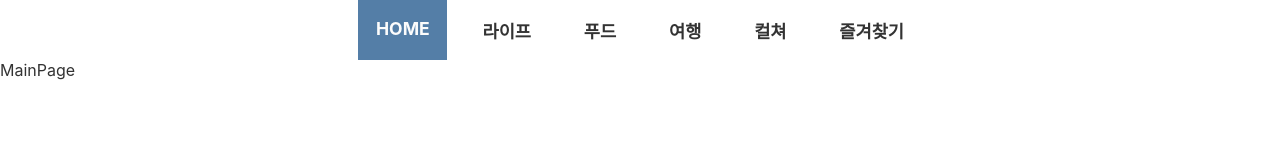
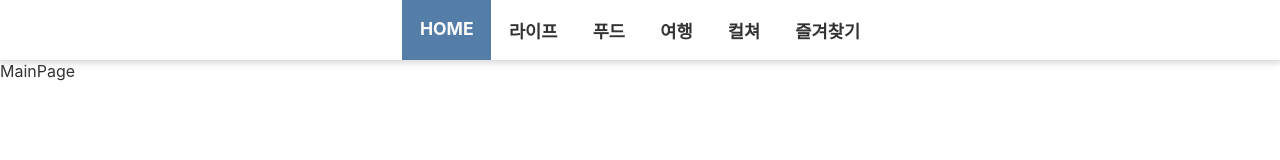
Before and after one commit to NariP/hub, a website built with webpack: page client/public/index.html in a window 1280 px wide. Built offline with nearby package versions, Linux system fonts and the light colour scheme.

Commit message:
feature: header ui 수정

```diff
--- /dev/null
+++ b/client/src/App.scss
@@ -0,0 +1,9 @@
+@import "style/colors";
+[data-component="header"] {
+  position: sticky;
+  position: -webkit-sticky;
+  top: 0;
+  background-color: $bg-normal;
+  border-bottom: 1px solid $color-normal-shadow;
+  box-shadow: 0 3px 5px $color-normal-shadow;
+}
--- a/client/src/App.ts
+++ b/client/src/App.ts
@@ -1,9 +1,10 @@
 import Component from './core/Component';
-import './style/globalStyle.scss';
 import { Main } from '@/pages';
 import { Header } from '@/components';
-import { routes, getView } from '@/routes';
+import { getView } from '@/routes';
 import { activateNavMenu } from '@/utils';
+import './style/globalStyle.scss';
+import './App.scss';
 
 export default class App extends Component {
   state:
--- a/client/src/components/Header/Header.scss
+++ b/client/src/components/Header/Header.scss
@@ -2,12 +2,9 @@
 .navigation {
   display: flex;
   justify-content: center;
-  padding: 0 1em;
+  padding: 0 2em;
   font-size: 1.1em;
   font-weight: bold;
-  & > li + li {
-    margin-left: 1em;
-  }
   & > li {
     cursor: pointer;
     padding: 1em;
--- a/client/src/style/_colors.scss
+++ b/client/src/style/_colors.scss
@@ -1,5 +1,6 @@
 /* normal */
 $color-text-normal: #333;
 $color-text-light: #fcfcfc;
+$color-normal-shadow: rgba(153, 153, 153, 0.3);
 $bg-normal: #fff;
 $bg-primary: #547ea7; // main color
--- a/client/src/style/globalStyle.scss
+++ b/client/src/style/globalStyle.scss
@@ -4,7 +4,6 @@
   padding: 0;
   box-sizing: border-box;
 
-  background-color: $bg-normal;
   color: $color-text-normal;
 
   font-family: -apple-system, BlinkMacSystemFont, 'Segoe UI', 'Roboto', 'Oxygen',
```
